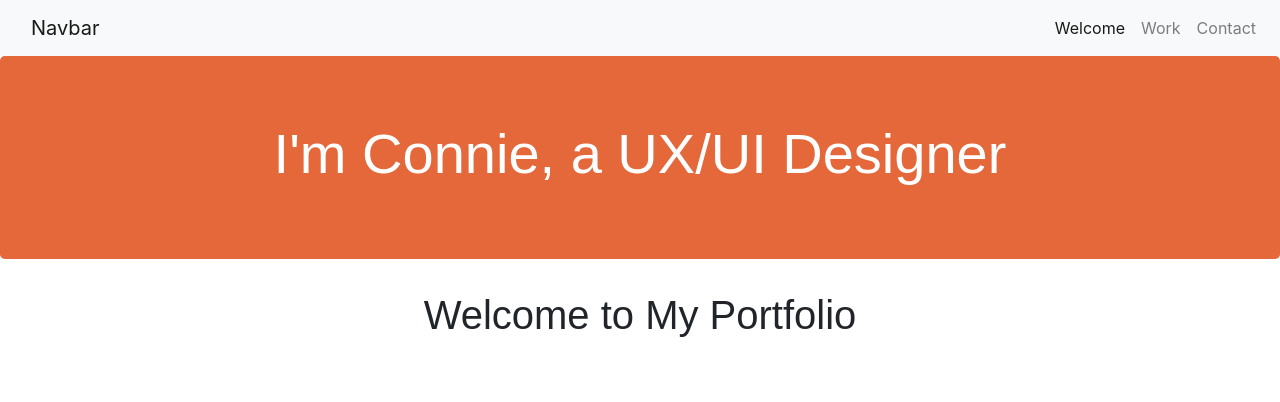
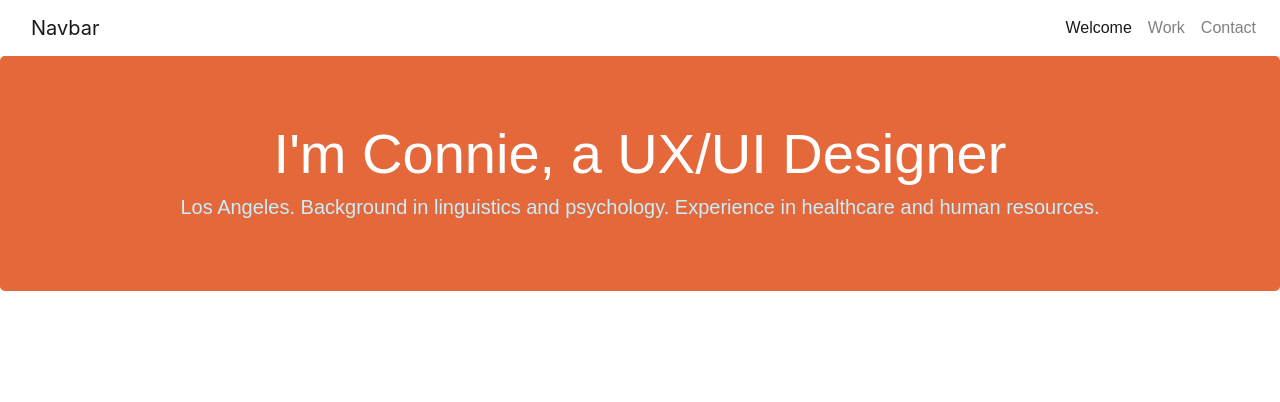
Before and after one commit to clav0116/Homework17, a plain HTML site: page index.html in a window 1280 px wide. Shown: the top 402 px of the page. Drawn offline with nearby package versions, Linux system fonts and the light colour scheme; a web font is replaced by a local one.

Commit message:
css changes - font colors

```diff
--- a/index.html
+++ b/index.html
@@ -16,7 +16,7 @@
 
     <!-- Navigation -->
 
-    <nav class="navbar navbar-expand-lg navbar-light bg-light justify-content-between">
+    <nav class="navbar navbar-expand-lg navbar-light justify-content-between navcolor">
         <div class="container">
             <a class="navbar-brand" href="#">Navbar</a>
             <button class="navbar-toggler" type="button" data-toggle="collapse" data-target="#navbarSupportedContent"
@@ -43,13 +43,16 @@
 
     <div class="jumbotron">
         <h1 class="display-4 fontrift">I'm Connie, a UX/UI Designer</h1>
+        <h5 class="fonturw pop">Los Angeles. Background in linguistics and psychology.
+            Experience in healthcare and human resources.
+        </h5>
         <!-- <p class="lead col-8">I'm a UX/UI Designer based in Los Angeles.</p> -->
         <!-- <hr class="my-4"> -->
         <!-- <p class="lead col-8">It uses utility classes for typography and spacing to space content out within the larger container.</p> -->
         <!-- <a class="btn btn-primary btn-lg" href="#work" role="button">View My Work</a> -->
     </div>
 
-    <h1 class="fontrift" id="work">Welcome to My Portfolio</h1>
+    <!-- <h1 class="fontrift" id="work">Welcome to My Portfolio</h1> -->
 
     <!-- Cards -->
     <div class="row mx-auto justify-content-between">
@@ -107,7 +110,10 @@
             <img src="images/path1.png" class="card-img-top" alt="...">
             <div class="card-body">
                 <h5 class="card-title fontriftb">PATH Nonprofit Organization</h5>
-                <p class="card-text fonturw">Mission for PATH is to gather more donations based on </p>
+                <p class="card-text fonturw">The mission for PATH is to generate more donations based by a membership program.
+                    Members are offered different tiers of benefits based on their offerings. In this way, we hope to help
+                    PATH receive more funding to continue helping house the homeless.
+                </p>
                 <a href="#" class="btn btn-primary">View Project</a>
             </div>
         </div>
--- a/style.css
+++ b/style.css
@@ -10,7 +10,7 @@ div.jumbotron {
 
 .btn{
     margin-top: 15px;
-    background-color: black;
+    background-color: #00A2D3;
     font-family: urw-din, sans-serif;
     border: white;
 }
@@ -33,8 +33,8 @@ h1 {
     padding: 50px;
 }
 
-navbar {
-    background-color: orange;
+.navcolor {
+    background-color:white;
 }
 
 .col {
@@ -70,4 +70,15 @@ navbar {
     font-family: urw-din, sans-serif;
     font-weight: 400;
     font-style: normal;
+    color:#C7EEFA;
 }
+
+.pop {
+    color:#C7EEFA;
+}
+
+.nav-link {
+    font-family: urw-din, sans-serif;
+    font-weight: 400;
+    font-style: normal;
+}
```
